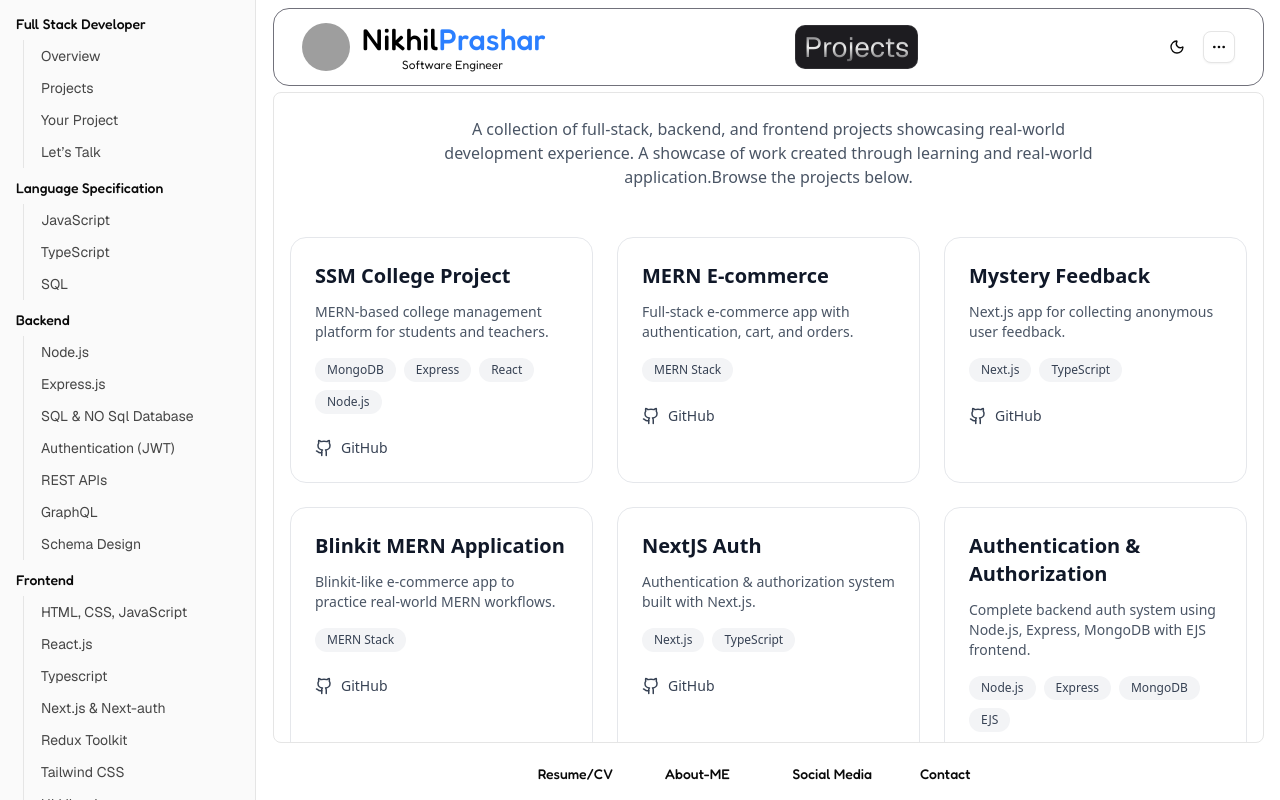
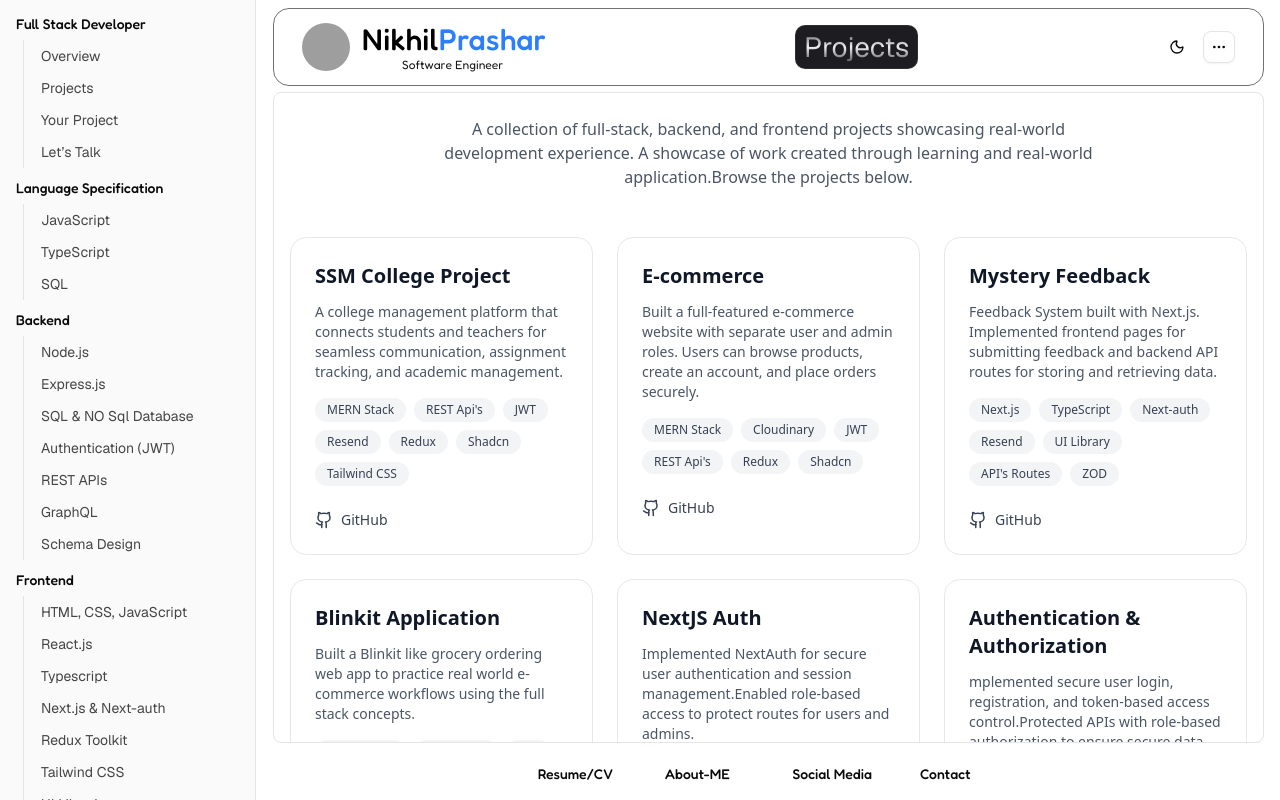
Before and after one commit to Nikhilprashar561/Portfolio, a Next.js app: page /projects in a window 1280 px wide. Built offline with nearby package versions, Linux system fonts and the light colour scheme; grey boxes are pictures that could not be loaded.

Commit message:
Project Section Complete

```diff
--- a/src/app/projects/page.jsx
+++ b/src/app/projects/page.jsx
@@ -4,95 +4,130 @@
   {
     title: "SSM College Project",
     description:
-      "MERN-based college management platform for students and teachers.",
-    tech: ["MongoDB", "Express", "React", "Node.js"],
+      "A college management platform that connects students and teachers for seamless communication, assignment tracking, and academic management.",
+    tech: [
+      "MERN Stack",
+      "REST Api's",
+      "JWT",
+      "Resend",
+      "Redux",
+      "Shadcn",
+      "Tailwind CSS",
+    ],
     github: "https://github.com/Nikhilprashar561/SSM-College-Project",
   },
   {
-    title: "MERN E-commerce",
+    title: "E-commerce",
     description:
-      "Full-stack e-commerce app with authentication, cart, and orders.",
-    tech: ["MERN Stack"],
+      "Built a full-featured e-commerce website with separate user and admin roles. Users can browse products, create an account, and place orders securely.",
+    tech: ["MERN Stack", "Cloudinary", "JWT", "REST Api's", "Redux", "Shadcn"],
     github: "https://github.com/Nikhilprashar561/MERN-Ecommerce",
   },
   {
     title: "Mystery Feedback",
-    description: "Next.js app for collecting anonymous user feedback.",
-    tech: ["Next.js", "TypeScript"],
+    description:
+      "Feedback System built with Next.js. Implemented frontend pages for submitting feedback and backend API routes for storing and retrieving data.",
+    tech: [
+      "Next.js",
+      "TypeScript",
+      "Next-auth",
+      "Resend",
+      "UI Library",
+      "API's Routes",
+      "ZOD",
+    ],
     github: "https://github.com/Nikhilprashar561/Mystry-Feedback",
   },
   {
-    title: "Blinkit MERN Application",
+    title: "Blinkit Application",
     description:
-      "Blinkit-like e-commerce app to practice real-world MERN workflows.",
-    tech: ["MERN Stack"],
+      "Built a Blinkit like grocery ordering web app to practice real world e-commerce workflows using the full stack concepts.",
+    tech: [
+      "MERN Stack",
+      "Mongoose",
+      "JWT",
+      "Resend",
+      "Cloudinary",
+      "Redux",
+      "Tailwind CSS",
+      "Stripe",
+    ],
     github: "https://github.com/Nikhilprashar561/Blinkit-MERN-Application",
   },
   {
     title: "NextJS Auth",
-    description: "Authentication & authorization system built with Next.js.",
-    tech: ["Next.js", "TypeScript"],
+    description:
+      "Implemented NextAuth for secure user authentication and session management.Enabled role-based access to protect routes for users and admins.",
+    tech: ["Next.js", "TypeScript", "JWT", "Nodemailer", "Bcrypt.js"],
     github: "https://github.com/Nikhilprashar561/NextJS-Auth",
   },
   {
     title: "Authentication & Authorization",
     description:
-      "Complete backend auth system using Node.js, Express, MongoDB with EJS frontend.",
-    tech: ["Node.js", "Express", "MongoDB", "EJS"],
+      "mplemented secure user login, registration, and token-based access control.Protected APIs with role-based authorization to ensure secure data access.",
+    tech: [
+      "Node.js",
+      "Express",
+      "MongoDB",
+      "Bcrypt",
+      "Cloudinary",
+      "Mongoose",
+      "EJS",
+    ],
     github: "https://github.com/Nikhilprashar561/Authentication-Authorization",
   },
   {
     title: "Task Management System",
     description:
-      "A React-based employee task management app to assign tasks and track progress.",
-    tech: ["React", "JavaScript", "Tailwind"],
+      "Built an employee task management system to assign, track, and manage tasks efficiently.",
+    tech: ["React.js", "JavaScript", "Tailwind"],
     github: "https://github.com/Nikhilprashar561/Task-Management",
   },
   {
     title: "Password Manager",
     description:
-      "Secure password manager built with React and styled using Tailwind CSS.",
-    tech: ["React", "Tailwind"],
+      "Built a URL shortener that converts long links into short, shareable URLs.",
+    tech: ["React.js", "Tailwind CSS", "Javascript"],
     github: "https://github.com/Nikhilprashar561/Password-Manager",
     live: "https://reactpasword.netlify.app/",
   },
   {
     title: "React Todo",
     description:
-      "Secure password manager built with React and styled using Tailwind CSS.",
-    tech: ["React", "Tailwind"],
+      "Built a to-do application to create, update, and manage daily tasks built with React.",
+    tech: ["React.js", "Tailwind CSS", "Javascript"],
     github: "https://github.com/Nikhilprashar561/React-Todo",
     live: "https://reacttoddo.netlify.app/",
   },
   {
     title: "Blogging Website",
     description:
-      "Authenticated blogging platform where logged-in users can create blogs.",
-    tech: ["Node.js", "MongoDB", "EJS"],
+      "Authenticated blogging platform where logged-in users can create blogs and publish posts.",
+    tech: ["Node.js", "MongoDB", "EJS", "Express.js", "Mongoose", "JWT"],
     github: "https://github.com/Nikhilprashar561/Blogging-Website",
     live: "https://res.cloudinary.com/da9c3vejh/video/upload/Timeline_1_z4qubf.mp4?_s=vp-3.6.3",
   },
   {
     title: "Amici Ashford",
     description:
-      "Authenticated blogging platform where logged-in users can create blogs.",
-    tech: ["Node.js", "MongoDB", "EJS"],
+      "Built a responsive frontend UI using React with clean and reusable components.",
+    tech: ["React.js", "Tailwind CSS", "React Router Dom", "UI Library"],
     github: "https://github.com/Nikhilprashar561/Amici-Ashford",
     live: "https://amiciashford.netlify.app/",
   },
   {
     title: "Online Shopping",
     description:
-      "Authenticated blogging platform where logged-in users can create blogs.",
-    tech: ["Node.js", "MongoDB", "EJS"],
+      "Built a static e-commerce website with product listings and a clean UI.",
+    tech: ["HTML", "CSS", "Javascript", "Responsive UI"],
     github: "https://github.com/Nikhilprashar561/Online-Shopping-Store",
     live: "https://shopwithnikhil.netlify.app/",
   },
   {
     title: "Travel Booking",
     description:
-      "Authenticated blogging platform where logged-in users can create blogs.",
-    tech: ["Node.js", "MongoDB", "EJS"],
+      "Built a static travel booking application with destination listings and booking pages.",
+    tech: ["HTML", "CSS", "Javascript", "Responsive UI"],
     github: "https://github.com/Nikhilprashar561/Travel-Website",
     live: "https://travelnikhil.netlify.app/",
   },
```
